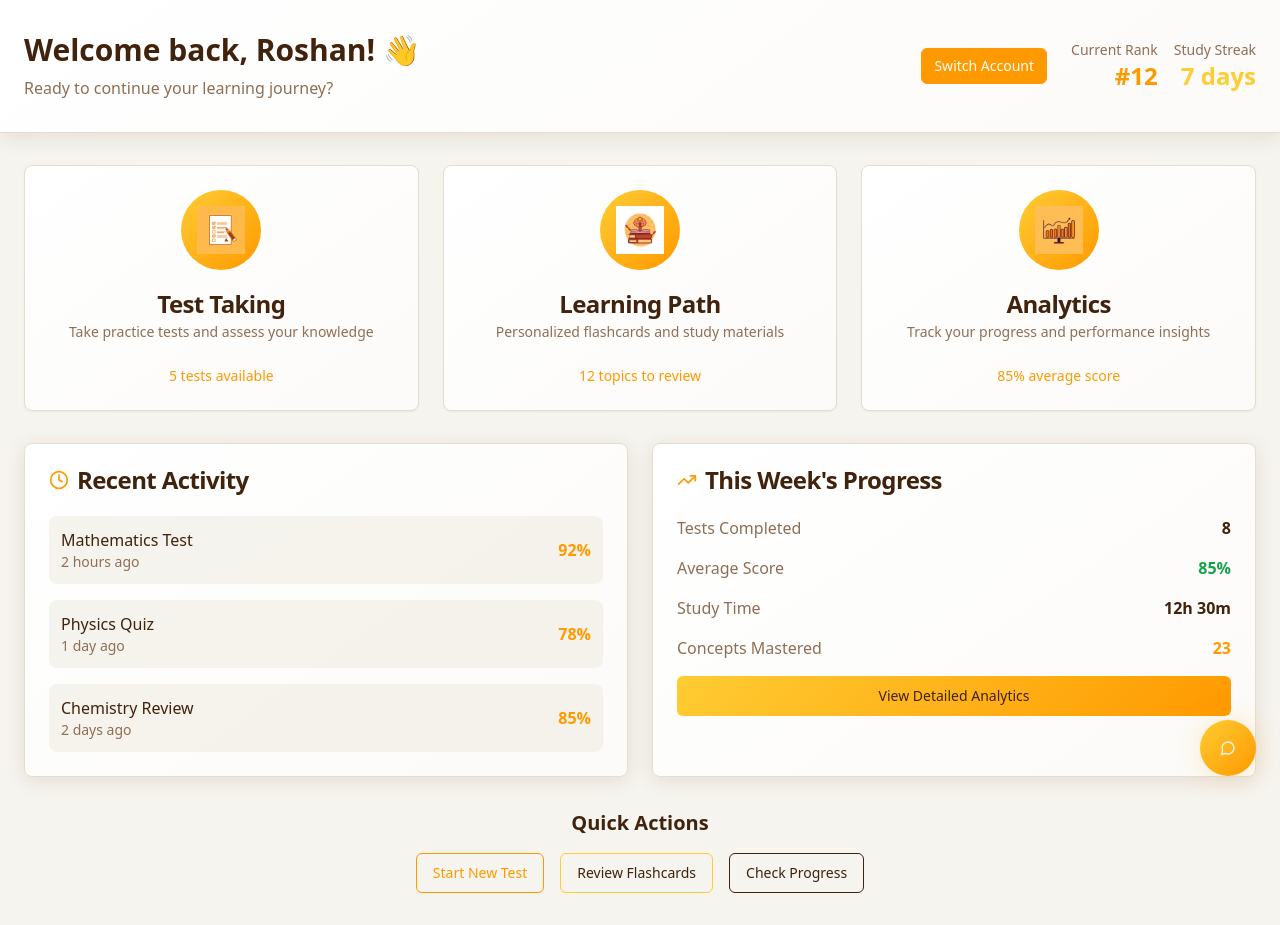
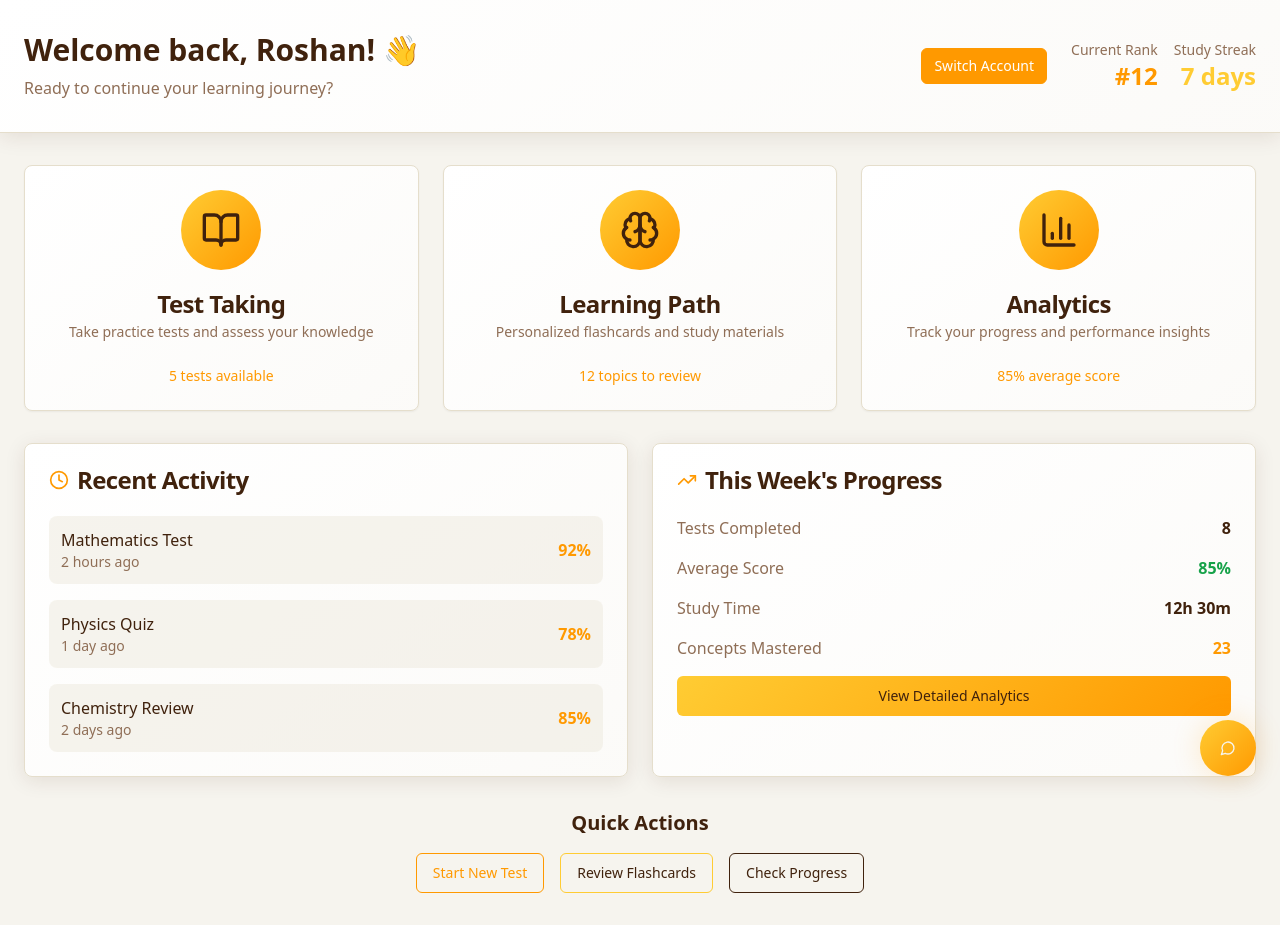
Before and after one commit to roshangeorge97/studywiz-genius, a React (Vite) app: page / in a window 1280 px wide. Built offline with nearby package versions, Linux system fonts and the light colour scheme.

Commit message:
Make student home page SVGs transparent

```diff
--- a/src/pages/Index.tsx
+++ b/src/pages/Index.tsx
@@ -3,9 +3,6 @@ import { BookOpen, BarChart3, Brain, MessageCircle, TrendingUp, Clock } from "lu
 import { Card, CardContent, CardDescription, CardHeader, CardTitle } from "@/components/ui/card";
 import { Button } from "@/components/ui/button";
 import { ChatBot } from "@/components/ChatBot";
-import testTakingIcon from "@/assets/test-taking-icon.png";
-import learningPathIcon from "@/assets/learning-path-icon.png";
-import analyticsIcon from "@/assets/analytics-icon.png";
 
 const Index = () => {
   const modules = [
@@ -13,7 +10,6 @@ const Index = () => {
       title: "Test Taking",
       description: "Take practice tests and assess your knowledge",
       icon: BookOpen,
-      image: testTakingIcon,
       path: "/test",
       color: "bg-gradient-secondary",
       stats: "5 tests available"
@@ -22,7 +18,6 @@ const Index = () => {
       title: "Learning Path",
       description: "Personalized flashcards and study materials",
       icon: Brain,
-      image: learningPathIcon,
       path: "/learning-path",
       color: "bg-gradient-secondary",
       stats: "12 topics to review"
@@ -31,7 +26,6 @@ const Index = () => {
       title: "Analytics",
       description: "Track your progress and performance insights",
       icon: BarChart3,
-      image: analyticsIcon,
       path: "/analytics",
       color: "bg-gradient-secondary",
       stats: "85% average score"
@@ -88,12 +82,8 @@ const Index = () => {
               <Link key={module.title} to={module.path}>
                 <Card className="group hover:shadow-glow transition-all duration-300 cursor-pointer bg-gradient-card border-border h-full">
                   <CardHeader className="text-center">
-                    <div className="w-20 h-20 mx-auto mb-4 group-hover:scale-110 transition-transform duration-300 overflow-hidden rounded-full bg-gradient-secondary flex items-center justify-center">
-                      <img
-                        src={module.image}
-                        alt={module.title}
-                        className="w-12 h-12 object-cover"
-                      />
+                    <div className="w-20 h-20 mx-auto mb-4 group-hover:scale-110 transition-transform duration-300 rounded-full bg-gradient-secondary flex items-center justify-center">
+                      <IconComponent className="w-10 h-10 text-secondary-foreground" />
                     </div>
                     <CardTitle className="text-foreground">{module.title}</CardTitle>
                     <CardDescription>{module.description}</CardDescription>
```
